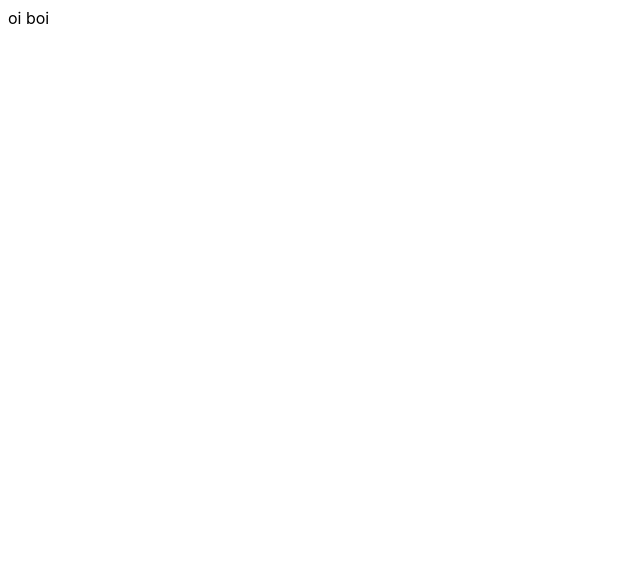
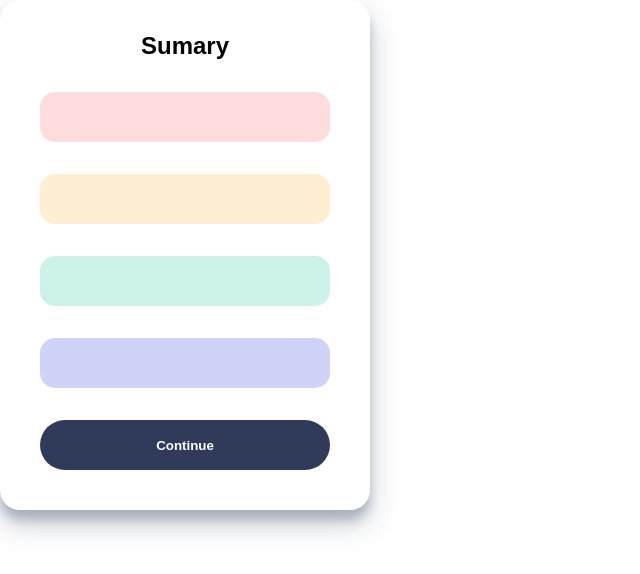
Before and after one commit to maicondguerian/duo-project, a React (Vite) app: page / in a window 1280 px wide. Shown: the top 574 px of the page, without its empty margins (0-640 px from the left). Built offline with nearby package versions, Linux system fonts and the light colour scheme.

Commit message:
right side

```diff
--- a/src/App.jsx
+++ b/src/App.jsx
@@ -1,10 +1,11 @@
 
 import './App.css'
+import RightSide from './Components/rightSide/rightSide'
 
 function App() {
   return (
     <main className="App">
-      oi boi
+      <RightSide />
     </main>
   )
 }
--- /dev/null
+++ b/src/Components/rightSide/righrSide.module.css
@@ -0,0 +1,75 @@
+*{
+    margin: 0;
+    padding: 0;
+    box-sizing: border-box;
+    font-family: 'Hanken Grotesk', sans-serif;
+}
+
+@import url('https://fonts.googleapis.com/css2?family=Hanken+Grotesk:wght@200&display=swap');
+
+:root{
+    --Light-red: hsl(0, 100%, 67%);
+    --Orangey-yellow: hsl(39, 100%, 56%);
+    --Green-teal: hsl(166, 100%, 37%);
+    --Cobalt-blue: hsl(234, 85%, 45%);
+    --Light-slate-blue-background: hsl(252, 100%, 67%);
+    --Light-royal-blue-background: hsl(241, 81%, 54%);
+    --Violet-blue-circle: hsla(256, 72%, 46%, 1);
+    --Persian-blue-circle: hsla(241, 72%, 46%, 0);
+    --White: hsl(0, 0%, 100%);
+    --Pale-blue: hsl(221, 100%, 96%);
+    --Light-lavender: hsl(241, 100%, 89%);
+    --Dark-gray-blue: hsl(224, 30%, 27%);
+    --fs: 2rem;
+
+}
+
+
+.cardWrapper{
+    height: 510px;
+    width: 370px;
+    box-shadow: 0 0.875rem 1.75rem rgb(31 50 81 / 25%), 0 0.625rem 0.625rem rgb(31 50 81 / 22%);
+    border-radius: 20px;
+    display: flex;
+    flex-direction: column;
+    gap: var(--fs);
+    align-items: center;
+}
+
+h2{
+    font-weight: 600;
+    margin-top: var(--fs);
+
+}
+
+.style{
+    height: 50px;
+    width: 290px;
+    border-radius: 15px;
+    opacity: 0.2;
+}
+.first{
+    background-color:var(--Light-red);
+
+}
+
+.second{
+    background-color: var(--Orangey-yellow);
+}
+
+.thirty{
+    background-color: var(--Green-teal);
+}
+
+.fourty{
+    background-color: var(--Cobalt-blue);
+}
+
+.btn{
+    border-radius: 50px;
+    opacity: 1;
+    border: none;
+    background-color: var(--Dark-gray-blue);
+    color: var(--White);
+    font-weight: 600;
+}
--- a/src/Components/rightSide/rightSide.jsx
+++ b/src/Components/rightSide/rightSide.jsx
@@ -1,11 +1,21 @@
-import React from 'react'
+import React from "react";
+import styles from "./righrSide.module.css";
+function RightSide() {
+  return (
+    <>
+      <div className={styles.cardWrapper}>
+        <div>
+                <h2> Sumary</h2>
+        </div>
 
-function rightSide() {
-  return (
-    <div>
-
-    </div>
-  )
+        <div className={`${styles.first} ${styles.style}`}></div>
+        <div className={`${styles.second} ${styles.style}`}></div>
+        <div className={`${styles.thirty} ${styles.style}`}></div>
+        <div className={`${styles.fourty} ${styles.style}`}></div>
+        <button className={`${styles.btn} ${styles.style}`}> Continue</button>
+      </div>
+    </>
+  );
 }
 
-export default rightSide;
+export default RightSide;
```
